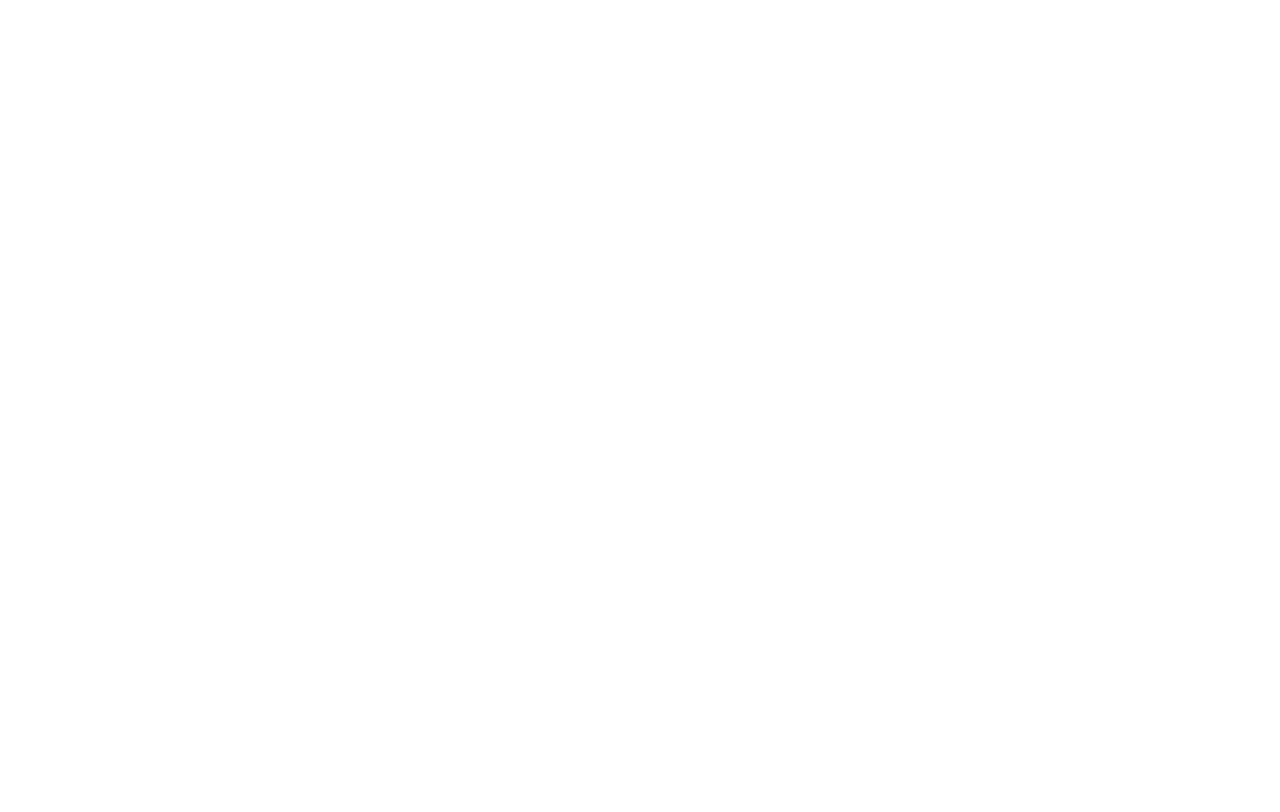
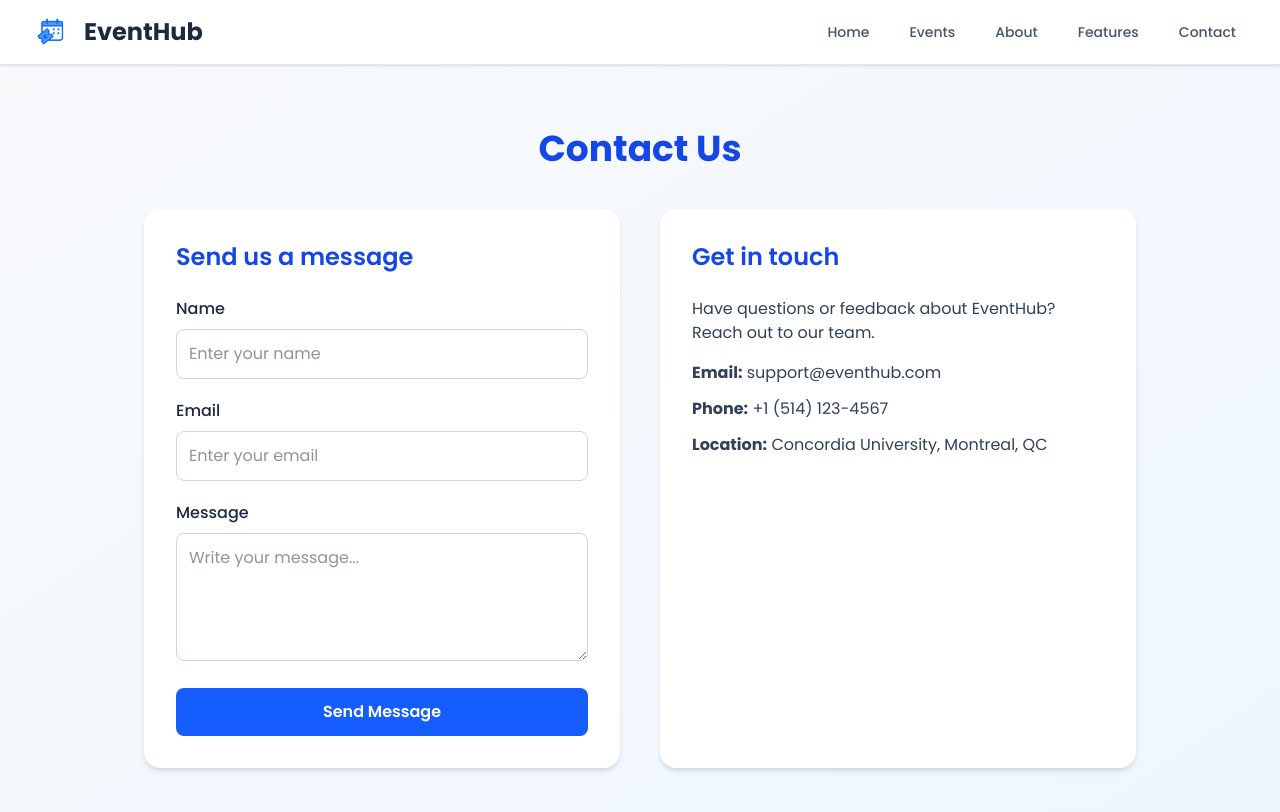
Before and after one commit to AbderrahmaneBoulmalf/Group_A-SOEN341_Project_F25, a React (Vite) app in the folder Frontend/: page /contact in a window 1280 px wide. Before the commit this address had no page. Shown: the top 812 px of the page. Built offline with nearby package versions, Linux system fonts and the light colour scheme.

Commit message:
feat: add About Us and Contact Us pages with navigation links (#46)

```diff
--- a/Frontend/src/App.tsx
+++ b/Frontend/src/App.tsx
@@ -3,6 +3,8 @@
 import Login from "./pages/Login";
 import Events from "./pages/Events";
 import React from "react";
+import AboutUs from "./pages/AboutUs";
+import ContactUs from "./pages/ContactUs";
 import ProtectedRoutes from "./Protected/ProtectedRoutes";
 import Unauthorized from "./Protected/Unauthorized";
 import Layout from "./pages/StudentDashboard/Layout";
@@ -20,6 +22,8 @@
         <Route path="/" element={<Home />} />
         <Route path="/login" element={<Login />} />
         <Route path="/signup" element={<Register />} />
+        <Route path="/about" element={<AboutUs />} />
+        <Route path="/contact" element={<ContactUs />} />
         <Route path="/events" element={<Events />} />
         <Route path="/events/:id" element={<EventDetails />} />
         <Route element={<ProtectedRoutes />}>
--- a/Frontend/src/components/navbar.tsx
+++ b/Frontend/src/components/navbar.tsx
@@ -49,7 +49,7 @@
                 Events
               </Link>
               <Link
-                to="/#about"
+                to="/about"
                 className="text-slate-600 hover:text-blue-600 px-3 py-2 rounded-md text-sm font-medium transition-colors"
               >
                 About
@@ -61,7 +61,7 @@
                 Features
               </Link>
               <Link
-                to="/#contact"
+                to="/contact"
                 className="text-slate-600 hover:text-blue-600 px-3 py-2 rounded-md text-sm font-medium transition-colors"
               >
                 Contact
--- /dev/null
+++ b/Frontend/src/pages/AboutUs.tsx
@@ -0,0 +1,68 @@
+import React from "react";
+import Navbar from "@/components/navbar"; // use your existing navbar
+
+const AboutUs: React.FC = () => {
+  return (
+    <div className="min-h-screen bg-gradient-to-br from-slate-50 to-blue-50 text-slate-800">
+      <Navbar />
+
+      <section className="max-w-5xl mx-auto px-4 py-16">
+        <h1 className="text-4xl font-bold text-center text-blue-700 mb-10">
+          About EventHub
+        </h1>
+
+        <p className="text-lg text-center mb-10 leading-relaxed">
+          EventHub is a centralized platform designed to simplify event
+          management and participation for students, organizers, and
+          administrators. It allows users to discover, register, and manage
+          events seamlessly within their academic community.
+        </p>
+
+        <div className="grid md:grid-cols-2 gap-10 mb-12">
+          <div className="bg-white rounded-2xl shadow-md p-6">
+            <h2 className="text-2xl font-semibold text-blue-700 mb-4">
+              Our Mission
+            </h2>
+            <p className="text-slate-700 leading-relaxed">
+              To empower students and event organizers through a streamlined
+              digital experience, connecting people and fostering community
+              engagement on campus.
+            </p>
+          </div>
+
+          <div className="bg-white rounded-2xl shadow-md p-6">
+            <h2 className="text-2xl font-semibold text-blue-700 mb-4">
+              Key Features
+            </h2>
+            <ul className="list-disc list-inside space-y-2 text-slate-700">
+              <li>Event discovery and registration</li>
+              <li>Role-based dashboards for users</li>
+              <li>Real-time updates and notifications</li>
+              <li>Secure login and account management</li>
+            </ul>
+          </div>
+        </div>
+
+        <div className="text-center">
+          <h2 className="text-2xl font-semibold text-blue-700 mb-4">
+            Technologies Used
+          </h2>
+          <div className="flex flex-wrap justify-center gap-3">
+            {["React", "TypeScript", "Tailwind CSS", "Node.js", "Express", "MySQL"].map(
+              (tech) => (
+                <span
+                  key={tech}
+                  className="px-4 py-2 bg-blue-100 text-blue-700 rounded-full text-sm font-medium hover:bg-blue-200 transition-colors"
+                >
+                  {tech}
+                </span>
+              )
+            )}
+          </div>
+        </div>
+      </section>
+    </div>
+  );
+};
+
+export default AboutUs;
--- /dev/null
+++ b/Frontend/src/pages/ContactUs.tsx
@@ -0,0 +1,116 @@
+import React, { useState } from "react";
+import Navbar from "@/components/navbar";
+
+const ContactUs: React.FC = () => {
+  const [form, setForm] = useState({ name: "", email: "", message: "" });
+  const [submitted, setSubmitted] = useState(false);
+
+  const handleChange = (e: React.ChangeEvent<HTMLInputElement | HTMLTextAreaElement>) => {
+    setForm({ ...form, [e.target.name]: e.target.value });
+  };
+
+  const handleSubmit = (e: React.FormEvent) => {
+    e.preventDefault();
+    if (form.name && form.email && form.message) {
+      setSubmitted(true);
+      setForm({ name: "", email: "", message: "" });
+    }
+  };
+
+  return (
+    <div className="min-h-screen bg-gradient-to-br from-slate-50 to-blue-50 text-slate-800">
+      <Navbar />
+
+      <section className="max-w-5xl mx-auto px-4 py-16">
+        <h1 className="text-4xl font-bold text-center text-blue-700 mb-10">
+          Contact Us
+        </h1>
+
+        <div className="grid md:grid-cols-2 gap-10">
+          {/* Contact Form */}
+          <div className="bg-white shadow-md rounded-2xl p-8">
+            <h2 className="text-2xl font-semibold text-blue-700 mb-6">
+              Send us a message
+            </h2>
+
+            {submitted && (
+              <p className="text-green-600 font-medium mb-4">
+                Your message has been sent successfully!
+              </p>
+            )}
+
+            <form onSubmit={handleSubmit} className="space-y-5">
+              <div>
+                <label className="block font-medium mb-2">Name</label>
+                <input
+                  name="name"
+                  value={form.name}
+                  onChange={handleChange}
+                  className="w-full p-3 border border-slate-300 rounded-lg focus:outline-none focus:ring-2 focus:ring-blue-400"
+                  placeholder="Enter your name"
+                  required
+                />
+              </div>
+
+              <div>
+                <label className="block font-medium mb-2">Email</label>
+                <input
+                  type="email"
+                  name="email"
+                  value={form.email}
+                  onChange={handleChange}
+                  className="w-full p-3 border border-slate-300 rounded-lg focus:outline-none focus:ring-2 focus:ring-blue-400"
+                  placeholder="Enter your email"
+                  required
+                />
+              </div>
+
+              <div>
+                <label className="block font-medium mb-2">Message</label>
+                <textarea
+                  name="message"
+                  value={form.message}
+                  onChange={handleChange}
+                  className="w-full p-3 border border-slate-300 rounded-lg h-32 focus:outline-none focus:ring-2 focus:ring-blue-400"
+                  placeholder="Write your message..."
+                  required
+                />
+              </div>
+
+              <button
+                type="submit"
+                className="w-full bg-blue-600 text-white font-semibold py-3 rounded-lg hover:bg-blue-700 transition-all"
+              >
+                Send Message
+              </button>
+            </form>
+          </div>
+
+          {/* Contact Info */}
+          <div className="bg-white shadow-md rounded-2xl p-8">
+            <h2 className="text-2xl font-semibold text-blue-700 mb-6">
+              Get in touch
+            </h2>
+            <p className="text-slate-700 mb-4">
+              Have questions or feedback about EventHub? Reach out to our team.
+            </p>
+
+            <ul className="space-y-3 text-slate-700">
+              <li>
+                <strong>Email:</strong> support@eventhub.com
+              </li>
+              <li>
+                <strong>Phone:</strong> +1 (514) 123-4567
+              </li>
+              <li>
+                <strong>Location:</strong> Concordia University, Montreal, QC
+              </li>
+            </ul>
+          </div>
+        </div>
+      </section>
+    </div>
+  );
+};
+
+export default ContactUs;
```
